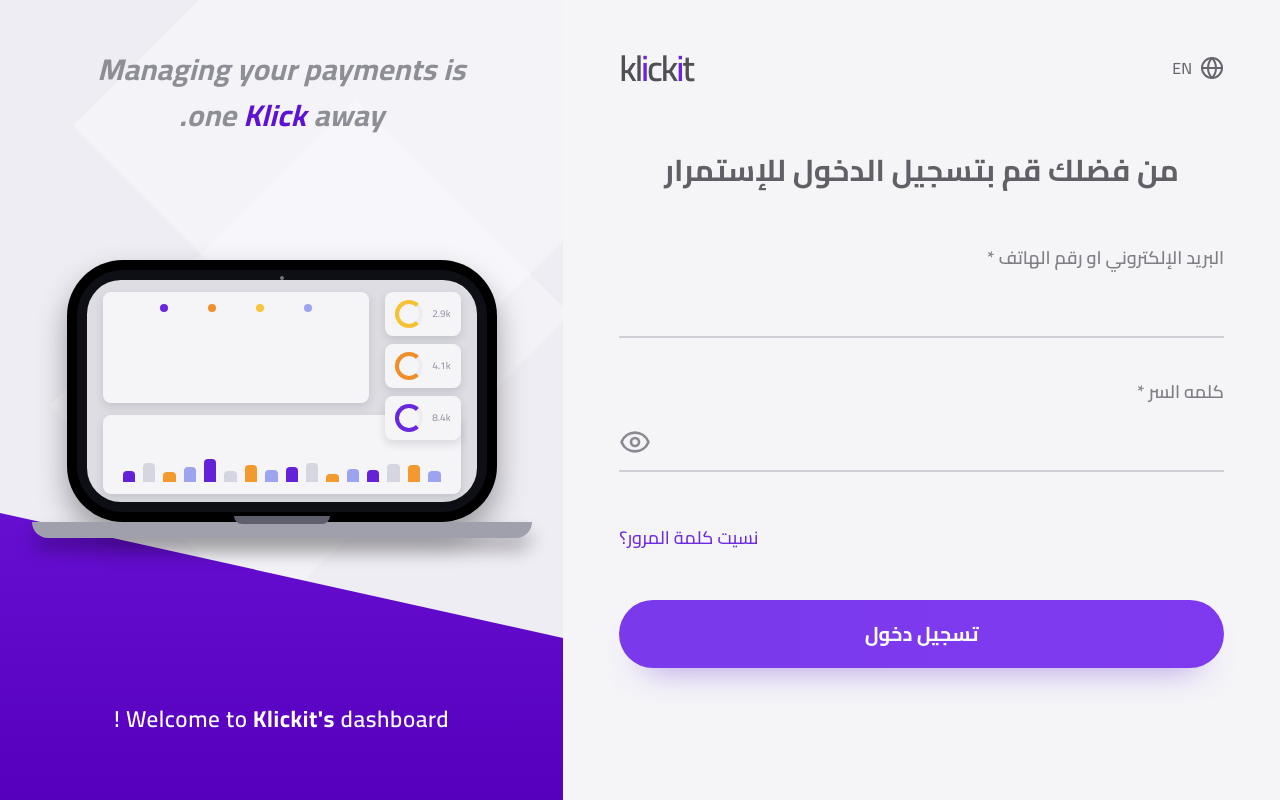
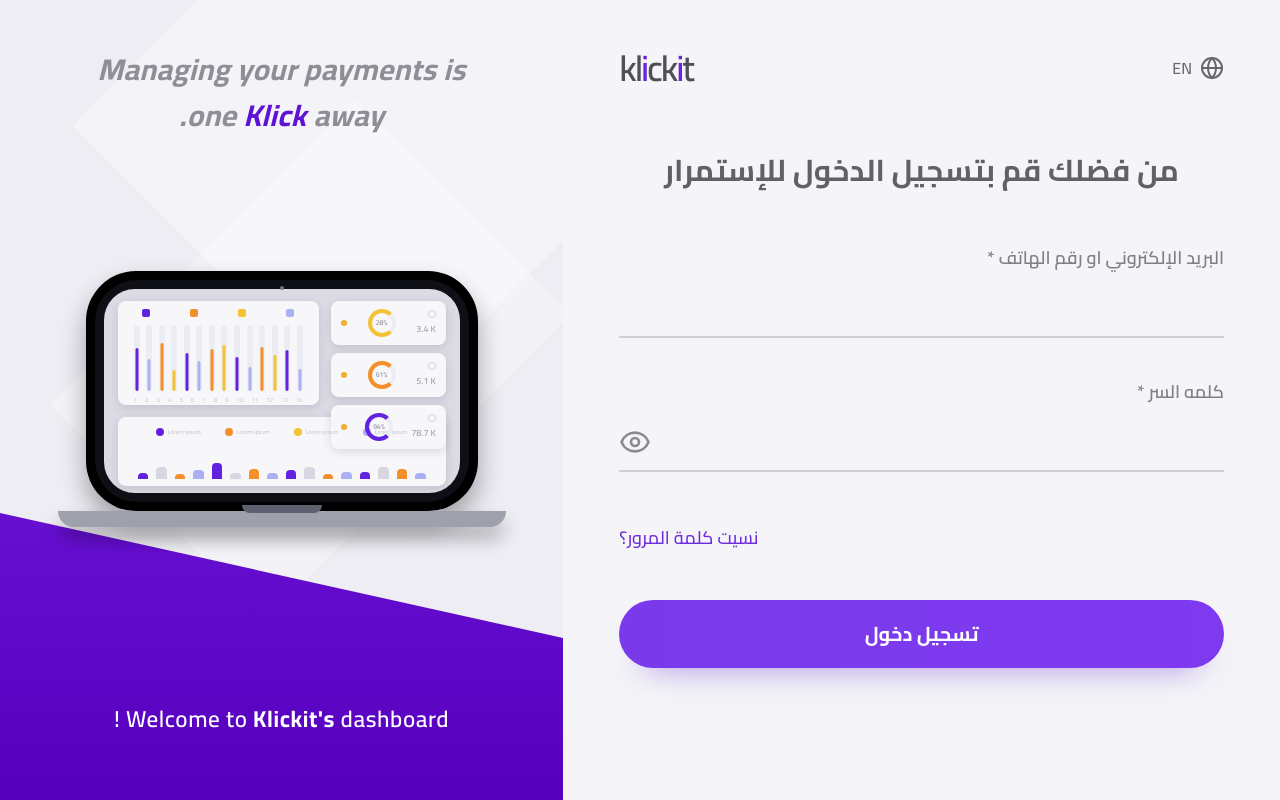
Before and after one commit to hossamhamed002-lgtm/klicket, a React (Vite) app: page / in a window 1280 px wide. Built offline with nearby package versions, Linux system fonts and the light colour scheme.

Commit message:
Update UI and export features

```diff
--- a/components/LoginPage.tsx
+++ b/components/LoginPage.tsx
@@ -42,74 +42,91 @@
       </div>
 
       <div className="relative flex justify-center mb-14">
-        <div className="relative w-[430px] h-[262px] 2xl:w-[560px] 2xl:h-[336px] rounded-[56px] bg-black p-[10px] shadow-[0_16px_30px_rgba(0,0,0,0.35)]">
-          <div className="relative h-full w-full rounded-[46px] bg-[#0e0f14] p-[10px]">
-            <span className="absolute top-[6px] left-1/2 -translate-x-1/2 h-[4px] w-[4px] rounded-full bg-[#70727d]"></span>
+        <div className="relative w-[392px] h-[240px] 2xl:w-[520px] 2xl:h-[316px] rounded-[50px] bg-black p-[9px] shadow-[0_14px_26px_rgba(0,0,0,0.33)]">
+          <div className="relative h-full w-full rounded-[42px] bg-[#0f1016] p-[9px]">
+            <span className="absolute top-[6px] left-1/2 -translate-x-1/2 h-[4px] w-[4px] rounded-full bg-[#717381]"></span>
 
-            <div className="h-full w-full rounded-[34px] bg-[#dddde3] px-4 py-3 2xl:px-5 2xl:py-4">
-              <div className="h-[56%] flex gap-4">
-                <div className="flex-1 rounded-[8px] bg-[#f5f5f8] shadow-[0_4px_10px_rgba(44,44,60,0.14)] p-3 flex flex-col">
-                  <div className="flex justify-center gap-10 text-[10px] pb-2">
-                    <span className="h-2 w-2 rounded-full bg-[#6826dd]"></span>
-                    <span className="h-2 w-2 rounded-full bg-[#ef8f2c]"></span>
-                    <span className="h-2 w-2 rounded-full bg-[#f7c53d]"></span>
-                    <span className="h-2 w-2 rounded-full bg-[#9ca4f0]"></span>
+            <div className="h-full w-full rounded-[31px] bg-[#dcdbe5] px-3.5 py-3 2xl:px-5 2xl:py-4">
+              <div className="h-[58%] flex gap-3">
+                <div className="flex-1 rounded-[8px] bg-[#f7f7fa] shadow-[0_3px_10px_rgba(44,44,60,0.14)] px-3 py-2">
+                  <div className="flex justify-center gap-10 pb-2">
+                    <span className="h-2 w-2 rounded-[2px] bg-[#6222e0]"></span>
+                    <span className="h-2 w-2 rounded-[2px] bg-[#f48f2b]"></span>
+                    <span className="h-2 w-2 rounded-[2px] bg-[#f2c237]"></span>
+                    <span className="h-2 w-2 rounded-[2px] bg-[#a9b1f4]"></span>
                   </div>
-                  <div className="flex-1 flex items-end gap-1.5 px-1">
-                    {[42, 62, 34, 54, 47, 58, 36, 51, 45, 60, 38, 52].map((h, i) => (
-                      <div key={i} className="w-full flex gap-[2px] items-end justify-center">
+
+                  <div className="flex h-[75%] items-end justify-between px-1">
+                    {[65, 49, 72, 31, 58, 46, 63, 69, 52, 37, 66, 54, 62, 33].map((h, i) => (
+                      <div key={i} className="relative h-full w-[6px] bg-[#ececf3] rounded-full overflow-hidden">
                         <span
                           style={{ height: `${h}%` }}
-                          className="w-[2px] rounded-t bg-[#f7c53d]"
-                        ></span>
-                        <span
-                          style={{ height: `${Math.max(24, h - 9)}%` }}
-                          className="w-[2px] rounded-t bg-[#6826dd]"
-                        ></span>
-                        <span
-                          style={{ height: `${Math.max(18, h - 15)}%` }}
-                          className="w-[2px] rounded-t bg-[#ef8f2c]"
-                        ></span>
-                        <span
-                          style={{ height: `${Math.max(20, h - 6)}%` }}
-                          className="w-[2px] rounded-t bg-[#9ca4f0]"
+                          className={`absolute bottom-0 left-1/2 -translate-x-1/2 w-[3px] rounded-full ${
+                            i % 4 === 0
+                              ? 'bg-[#6222e0]'
+                              : i % 4 === 1
+                              ? 'bg-[#a9b1f4]'
+                              : i % 4 === 2
+                              ? 'bg-[#f48f2b]'
+                              : 'bg-[#f2c237]'
+                          }`}
                         ></span>
                       </div>
                     ))}
                   </div>
+
+                  <div className="mt-1 flex justify-between px-1">
+                    {Array.from({ length: 14 }).map((_, i) => (
+                      <span key={i} className="text-[6px] text-[#c5c5d0]">
+                        {i + 1}
+                      </span>
+                    ))}
+                  </div>
                 </div>
 
-                <div className="w-[34%] flex flex-col gap-2">
+                <div className="w-[35%] flex flex-col gap-2">
                   {[
-                    ['#f5c235', '2.9k'],
-                    ['#ef8f2c', '4.1k'],
-                    ['#6826dd', '8.4k'],
+                    ['#f2c237', '28%', '3.4 K'],
+                    ['#f48f2b', '61%', '5.1 K'],
+                    ['#6222e0', '94%', '78.7 K'],
                   ].map((card, index) => (
                     <div
                       key={index}
-                      className="flex-1 rounded-[8px] bg-[#f5f5f8] shadow-[0_4px_10px_rgba(44,44,60,0.14)] px-2.5 py-2 flex items-center justify-between"
+                      className="flex-1 rounded-[8px] bg-[#f7f7fa] shadow-[0_3px_10px_rgba(44,44,60,0.14)] px-2.5 py-2 flex items-center justify-between"
                     >
-                      <div className="h-7 w-7 rounded-full border-[4px]" style={{ borderColor: card[0], borderRightColor: '#ececf2' }}></div>
-                      <span className="text-[10px] text-[#9b9ca8] font-semibold">{card[1]}</span>
+                      <span className="h-1.5 w-1.5 rounded-full bg-[#f0ad2e]"></span>
+                      <div className="h-7 w-7 rounded-full border-[4px] relative" style={{ borderColor: card[0], borderRightColor: '#ececf3' }}>
+                        <span className="absolute inset-0 flex items-center justify-center text-[7px] font-semibold text-[#8f909e]">{card[1]}</span>
+                      </div>
+                      <div className="flex flex-col items-end">
+                        <span className="h-2 w-2 rounded-full border border-[#d2d2dd]"></span>
+                        <span className="mt-1 text-[9px] text-[#a0a1ad] font-semibold">{card[2]}</span>
+                      </div>
                     </div>
                   ))}
                 </div>
               </div>
 
-              <div className="mt-3 h-[40%] rounded-[8px] bg-[#f5f5f8] shadow-[0_4px_10px_rgba(44,44,60,0.14)] px-5 py-3">
-                <div className="flex items-end h-full gap-2">
-                  {[20, 34, 18, 26, 42, 19, 30, 22, 27, 35, 15, 23, 21, 33, 30, 19].map((h, i) => (
+              <div className="mt-3 h-[38%] rounded-[8px] bg-[#f7f7fa] shadow-[0_3px_10px_rgba(44,44,60,0.14)] px-5 py-2.5">
+                <div className="flex justify-center gap-6 pb-2 text-[6px] text-[#c0c1cc]">
+                  <span className="inline-flex items-center gap-1"><i className="h-2 w-2 rounded-full bg-[#6222e0]"></i>Lorem ipsum</span>
+                  <span className="inline-flex items-center gap-1"><i className="h-2 w-2 rounded-full bg-[#f48f2b]"></i>Lorem ipsum</span>
+                  <span className="inline-flex items-center gap-1"><i className="h-2 w-2 rounded-full bg-[#f2c237]"></i>Lorem ipsum</span>
+                  <span className="inline-flex items-center gap-1"><i className="h-2 w-2 rounded-full bg-[#a9b1f4]"></i>Lorem ipsum</span>
+                </div>
+                <div className="flex h-[72%] items-end gap-2">
+                  {[18, 34, 15, 25, 45, 16, 29, 18, 25, 35, 13, 21, 19, 33, 29, 16].map((h, i) => (
                     <span
                       key={i}
                       style={{ height: `${h}%` }}
-                      className={`w-full rounded-t ${
+                      className={`w-full rounded-t-[4px] ${
                         i % 4 === 0
-                          ? 'bg-[#6422d8]'
+                          ? 'bg-[#6222e0]'
                           : i % 4 === 1
-                          ? 'bg-[#d6d6e0]'
+                          ? 'bg-[#d7d7e2]'
                           : i % 4 === 2
-                          ? 'bg-[#f29a2d]'
-                          : 'bg-[#9ca4f0]'
+                          ? 'bg-[#f48f2b]'
+                          : 'bg-[#a9b1f4]'
                       }`}
                     ></span>
                   ))}
@@ -119,8 +136,8 @@
           </div>
         </div>
 
-        <div className="absolute -bottom-4 h-4 w-[500px] 2xl:w-[650px] rounded-b-[16px] bg-[#9fa0ac] shadow-[0_12px_18px_rgba(0,0,0,0.3)]"></div>
-        <div className="absolute -bottom-[2px] h-2 w-24 rounded-b-full bg-[#5d5f6d]"></div>
+        <div className="absolute -bottom-4 h-4 w-[448px] 2xl:w-[596px] rounded-b-[16px] bg-[#9ea0ac] shadow-[0_12px_18px_rgba(0,0,0,0.28)]"></div>
+        <div className="absolute -bottom-[2px] h-2 w-20 rounded-b-full bg-[#5f6170]"></div>
       </div>
 
       <p className="text-center text-[18px] 2xl:text-[32px] xl:text-[23px] font-semibold text-white mb-4 tracking-wide">
```
